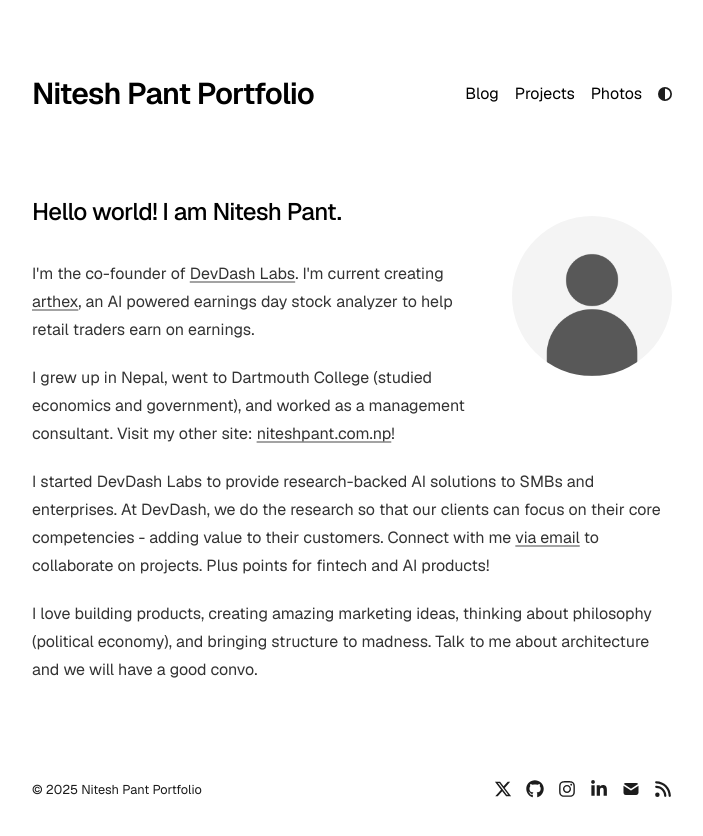
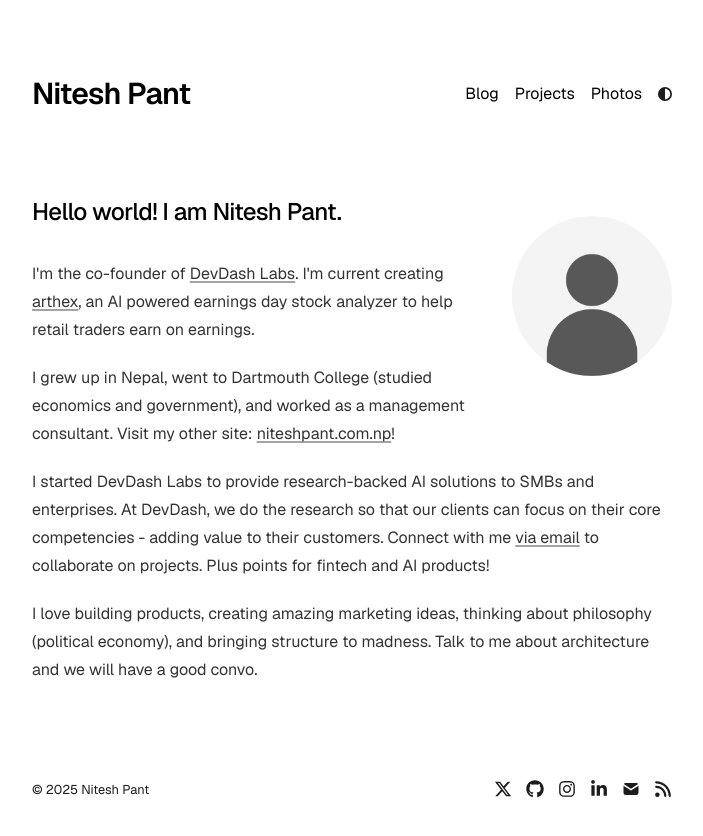
Before and after one commit to niteshpant99/niteshpant.com-site, a Next.js app: page / in a window 1280 px wide. Shown: the top 836 px of the page, without its empty margins (288-991 px from the left). Built offline with nearby package versions, Linux system fonts and the light colour scheme.

Commit message:
Update config.ts

```diff
--- a/app/config.ts
+++ b/app/config.ts
@@ -1,6 +1,6 @@
 export const metaData = {
   baseUrl: "https://niteshpant.com/",
-  title: "Nitesh Pant Portfolio",
+  title: "Nitesh Pant",
   name: "Nitesh",
   ogImage: "/opengraph-image.png",
   description:
```
